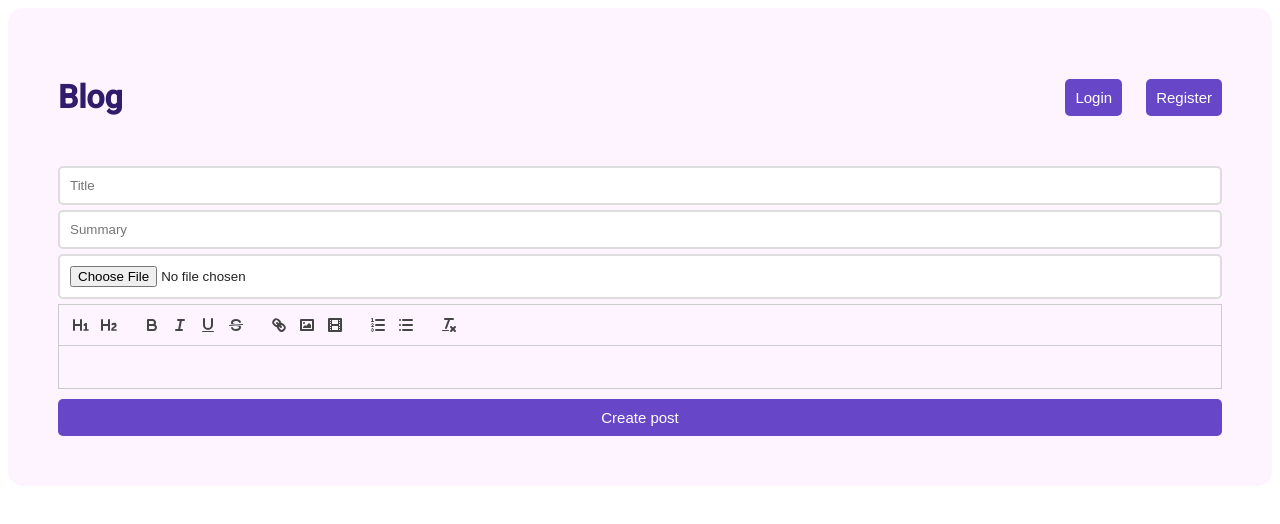
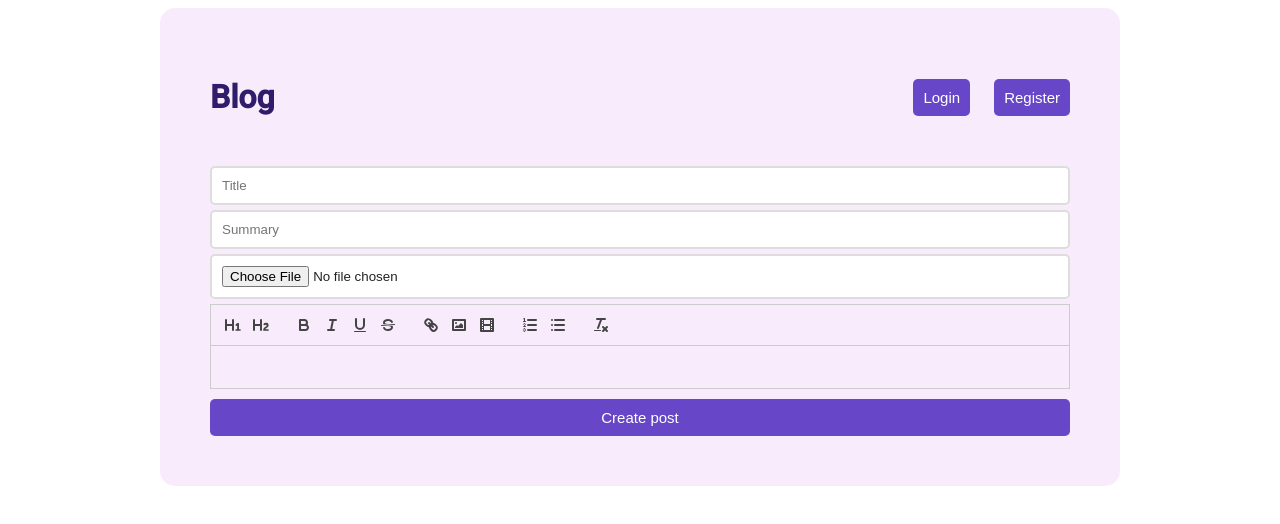
Before and after one commit to abdulrahmansoyooye/blog-app-client, a React (Create React App) app: page /create in a window 1280 px wide. Shown: the top 524 px of the page. Built offline with nearby package versions, Linux system fonts and the light colour scheme.

Commit message:
tenth commit

```diff
--- a/src/App.css
+++ b/src/App.css
@@ -16,10 +16,10 @@ img {
 }
 main {
   padding: 50px;
-  /* max-width: 960px; */
+  max-width: 960px;
   margin: 0 auto;
   border-radius: 15px;
-  background-color: rgba(245, 161, 248, 0.123);
+  background-color: rgba(171, 24, 216, 0.082);
 }
 header {
   display: flex;
--- a/src/components/Header.jsx
+++ b/src/components/Header.jsx
@@ -15,7 +15,7 @@ const Header = () => {
 
     const fetch = async () => {
       try {
-        const response = await axios.get("http://localhost:3001/profile", {
+        const response = await axios.get("https://blog-api-mu-two.vercel.app/profile", {
           headers: {
             Authorization: token,
           },
--- a/src/pages/CreatePost.jsx
+++ b/src/pages/CreatePost.jsx
@@ -55,7 +55,7 @@ const CreatePost = () => {
     formData.set("summary", summary);
     try {
       const response = await axios.post(
-        "http://localhost:3001/post",
+        "https://blog-api-mu-two.vercel.app/post",
         formData,
         {
           headers: {
--- a/src/pages/LoginPage.jsx
+++ b/src/pages/LoginPage.jsx
@@ -21,7 +21,7 @@ const LoginPage = () => {
     setLoading(true);
     e.preventDefault();
     try {
-      const response = await axios.post("http://localhost:3001/login", {
+      const response = await axios.post("https://blog-api-mu-two.vercel.app/login", {
         username,
         password,
       });
--- a/src/pages/RegisterPage.jsx
+++ b/src/pages/RegisterPage.jsx
@@ -14,7 +14,7 @@ const RegisterPage = () => {
     setLoading(true);
     e.preventDefault();
     try {
-      const response = await axios.post("http://localhost:3001/register", {
+      const response = await axios.post("https://blog-api-mu-two.vercel.app/register", {
         username,
         password,
       });
```
